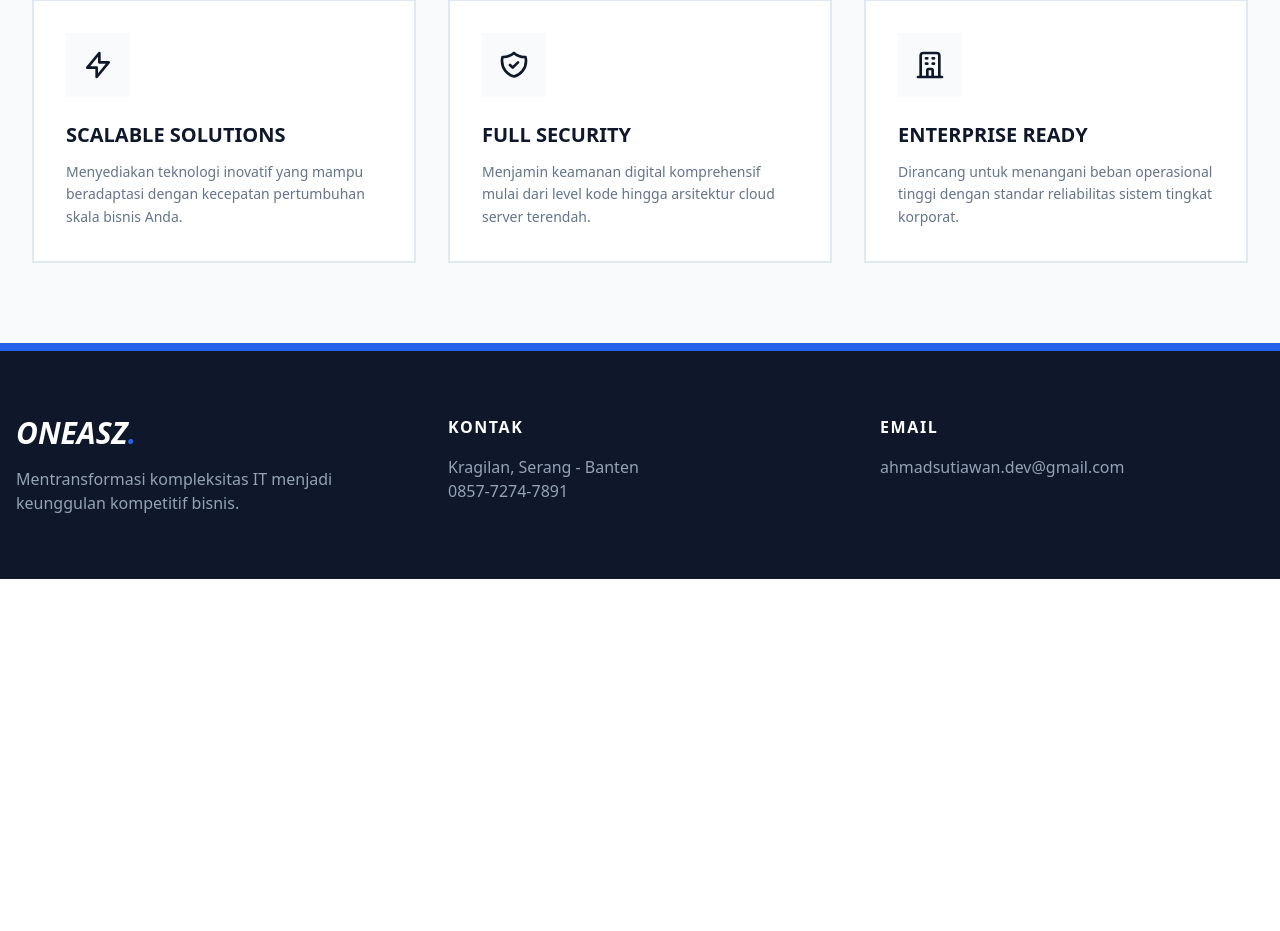
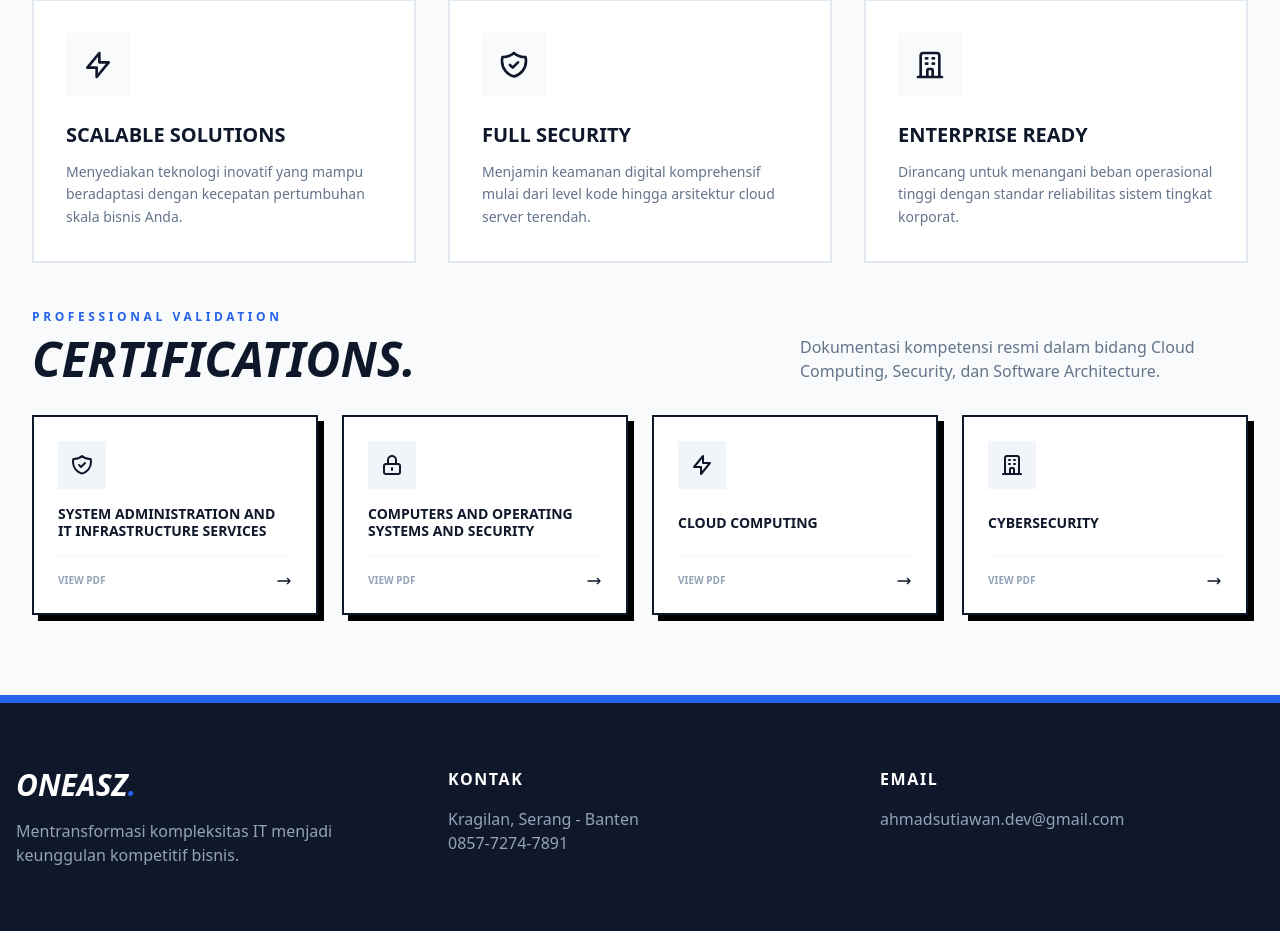
Before and after one commit to ahmadsutiawan-org/oneasz-company-profile, a Django app: page / in a window 1280 px wide. Shown: the part 925-1856 px from the top of the page. Before the commit the page ends 1504 px from the top, so only its background shows below. Run offline with Django 5.2, Linux system fonts and the light colour scheme; some libraries are stand-ins or nearby versions.

Commit message:
add cert section

```diff
--- /dev/null
+++ b/templates/menus/certification.html
@@ -0,0 +1,129 @@
+{% load static %}
+<div class="space-y-8" x-show="loaded" x-transition:enter="transition ease-out duration-700 delay-700"
+    x-transition:enter-start="opacity-0 translate-y-8">
+
+    <div class="flex flex-col md:flex-row md:items-end justify-between gap-4">
+        <div>
+            <span class="text-blue-600 font-black uppercase tracking-[0.3em] text-[10px] md:text-xs">Professional
+                Validation</span>
+            <h2 class="text-4xl md:text-5xl font-black italic text-slate-900 uppercase mt-2">Certifications.</h2>
+        </div>
+        <p class="text-slate-500 font-medium max-w-md text-sm md:text-base">
+            Dokumentasi kompetensi resmi dalam bidang Cloud Computing, Security, dan Software Architecture.
+        </p>
+    </div>
+
+    <div class="grid grid-cols-1 sm:grid-cols-2 lg:grid-cols-4 gap-6">
+        <a href="{% static 'images/1.pdf' %}" target="_blank"
+            class="group bg-white border-2 border-slate-900 p-6 shadow-[6px_6px_0px_0px_rgba(0,0,0,1)] hover:shadow-[10px_10px_0px_0px_rgba(37,99,235,1)] hover:-translate-y-1 transition-all duration-300">
+            <div class="flex flex-col h-full justify-between space-y-4">
+                <div
+                    class="w-12 h-12 bg-slate-100 flex items-center justify-center group-hover:bg-blue-600 group-hover:text-white transition-colors">
+                    <svg class="w-6 h-6" fill="none" stroke="currentColor" viewBox="0 0 24 24">
+                        <path
+                            d="M9 12l2 2 4-4m5.618-4.016A11.955 11.955 0 0112 2.944a11.955 11.955 0 01-8.618 3.04A12.02 12.02 0 003 9c0 5.591 3.824 10.29 9 11.622 5.176-1.332 9-6.03 9-11.622 0-1.042-.133-2.052-.382-3.016z"
+                            stroke-width="2" stroke-linecap="round" stroke-linejoin="round" />
+                    </svg>
+                </div>
+                <div>
+
+                    <h6 class="text-sm font-black uppercase leading-tight group-hover:text-blue-600 transition-colors">
+                        System Administration and IT Infrastructure Services
+                    </h6>
+                </div>
+                <div class="pt-4 border-t border-slate-100 flex items-center justify-between">
+                    <span class="text-[10px] font-bold text-slate-400 uppercase">View PDF</span>
+                    <svg class="w-4 h-4 transform group-hover:translate-x-1 transition-transform" fill="none"
+                        stroke="currentColor" viewBox="0 0 24 24">
+                        <path d="M17 8l4 4m0 0l-4 4m4-4H3" stroke-width="2" stroke-linecap="round"
+                            stroke-linejoin="round" />
+                    </svg>
+                </div>
+            </div>
+        </a>
+
+
+
+        <a href="{% static 'images/3.pdf' %}" target="_blank"
+            class="group bg-white border-2 border-slate-900 p-6 shadow-[6px_6px_0px_0px_rgba(0,0,0,1)] hover:shadow-[10px_10px_0px_0px_rgba(37,99,235,1)] hover:-translate-y-1 transition-all duration-300">
+            <div class="flex flex-col h-full justify-between space-y-4">
+                <div
+                    class="w-12 h-12 bg-slate-100 flex items-center justify-center group-hover:bg-blue-600 group-hover:text-white transition-colors">
+                    <svg class="w-6 h-6" fill="none" stroke="currentColor" viewBox="0 0 24 24">
+                        <path
+                            d="M12 15v2m-6 4h12a2 2 0 002-2v-6a2 2 0 00-2-2H6a2 2 0 00-2 2v6a2 2 0 002 2zm10-10V7a4 4 0 00-8 0v4h8z"
+                            stroke-width="2" stroke-linecap="round" stroke-linejoin="round" />
+                    </svg>
+                </div>
+                <div>
+
+                    <h6 class="text-sm font-black uppercase leading-tight group-hover:text-blue-600 transition-colors">
+                        Computers and Operating Systems and Security
+                    </h6>
+                </div>
+                <div class="pt-4 border-t border-slate-100 flex items-center justify-between">
+                    <span class="text-[10px] font-bold text-slate-400 uppercase">View PDF</span>
+                    <svg class="w-4 h-4 transform group-hover:translate-x-1 transition-transform" fill="none"
+                        stroke="currentColor" viewBox="0 0 24 24">
+                        <path d="M17 8l4 4m0 0l-4 4m4-4H3" stroke-width="2" stroke-linecap="round"
+                            stroke-linejoin="round" />
+                    </svg>
+                </div>
+            </div>
+        </a>
+
+        <a href="{% static 'images/6.pdf' %}" target="_blank"
+            class="group bg-white border-2 border-slate-900 p-6 shadow-[6px_6px_0px_0px_rgba(0,0,0,1)] hover:shadow-[10px_10px_0px_0px_rgba(37,99,235,1)] hover:-translate-y-1 transition-all duration-300">
+            <div class="flex flex-col h-full justify-between space-y-4">
+                <div
+                    class="w-12 h-12 bg-slate-100 flex items-center justify-center group-hover:bg-blue-600 group-hover:text-white transition-colors">
+                    <svg class="w-6 h-6" fill="none" stroke="currentColor" viewBox="0 0 24 24">
+                        <path d="M13 10V3L4 14h7v7l9-11h-7z" stroke-width="2" stroke-linecap="round"
+                            stroke-linejoin="round" />
+                    </svg>
+                </div>
+                <div>
+
+                    <h6 class="text-sm font-black uppercase leading-tight group-hover:text-blue-600 transition-colors">
+                        Cloud Computing</h6>
+                </div>
+                <div class="pt-4 border-t border-slate-100 flex items-center justify-between">
+                    <span class="text-[10px] font-bold text-slate-400 uppercase">View PDF</span>
+                    <svg class="w-4 h-4 transform group-hover:translate-x-1 transition-transform" fill="none"
+                        stroke="currentColor" viewBox="0 0 24 24">
+                        <path d="M17 8l4 4m0 0l-4 4m4-4H3" stroke-width="2" stroke-linecap="round"
+                            stroke-linejoin="round" />
+                    </svg>
+                </div>
+            </div>
+        </a>
+
+        <a href="{% static 'images/4.pdf' %}" target="_blank"
+            class="group bg-white border-2 border-slate-900 p-6 shadow-[6px_6px_0px_0px_rgba(0,0,0,1)] hover:shadow-[10px_10px_0px_0px_rgba(37,99,235,1)] hover:-translate-y-1 transition-all duration-300">
+            <div class="flex flex-col h-full justify-between space-y-4">
+                <div
+                    class="w-12 h-12 bg-slate-100 flex items-center justify-center group-hover:bg-blue-600 group-hover:text-white transition-colors">
+                    <svg class="w-6 h-6" fill="none" stroke="currentColor" viewBox="0 0 24 24">
+                        <path
+                            d="M19 21V5a2 2 0 00-2-2H7a2 2 0 00-2 2v16m14 0h2m-2 0h-5m-9 0H3m2 0h5M9 7h1m-1 4h1m4-4h1m-1 4h1m-5 10v-5a1 1 0 011-1h2a1 1 0 011 1v5m-4 0h4"
+                            stroke-width="2" stroke-linecap="round" stroke-linejoin="round" />
+                    </svg>
+                </div>
+                <div>
+
+                    <h6 class="text-sm font-black uppercase leading-tight group-hover:text-blue-600 transition-colors">
+                        Cybersecurity</h6>
+                </div>
+                <div class="pt-4 border-t border-slate-100 flex items-center justify-between">
+                    <span class="text-[10px] font-bold text-slate-400 uppercase">View PDF</span>
+                    <svg class="w-4 h-4 transform group-hover:translate-x-1 transition-transform" fill="none"
+                        stroke="currentColor" viewBox="0 0 24 24">
+                        <path d="M17 8l4 4m0 0l-4 4m4-4H3" stroke-width="2" stroke-linecap="round"
+                            stroke-linejoin="round" />
+                    </svg>
+                </div>
+            </div>
+        </a>
+
+    </div>
+</div>
--- a/templates/menus/home_page.html
+++ b/templates/menus/home_page.html
@@ -111,5 +111,9 @@
             </div>
         </div>
     </div>
+    <div class="pt-10">
+        {% include 'menus/certification.html' %}
+    </div>
 </div>
+
 {% endblock %}
```
Also changed, not shown: 4 other files.
